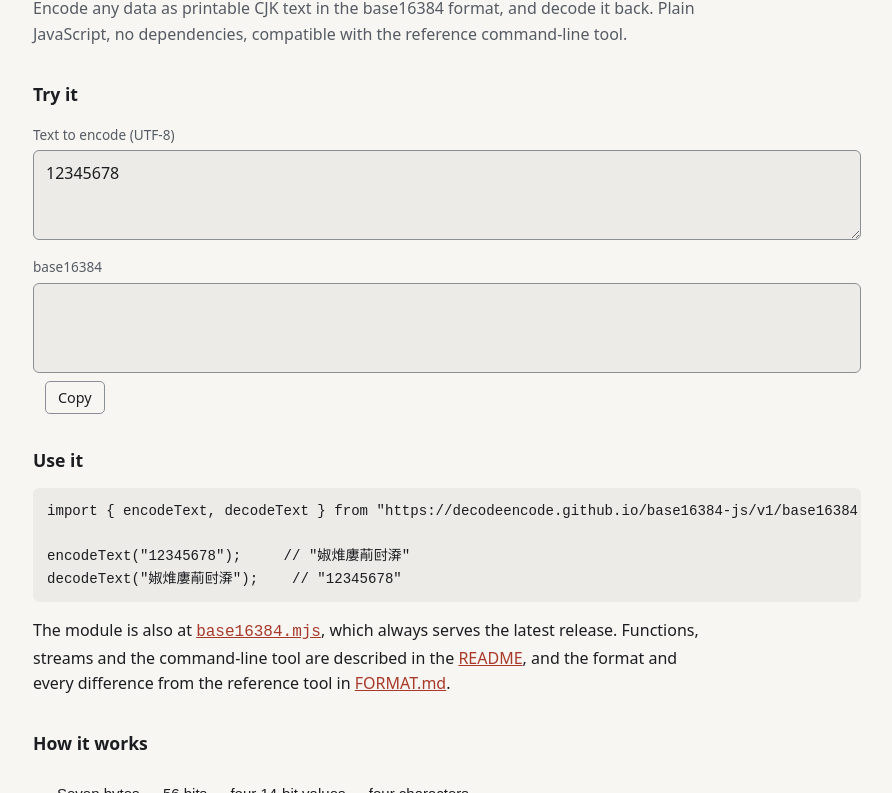
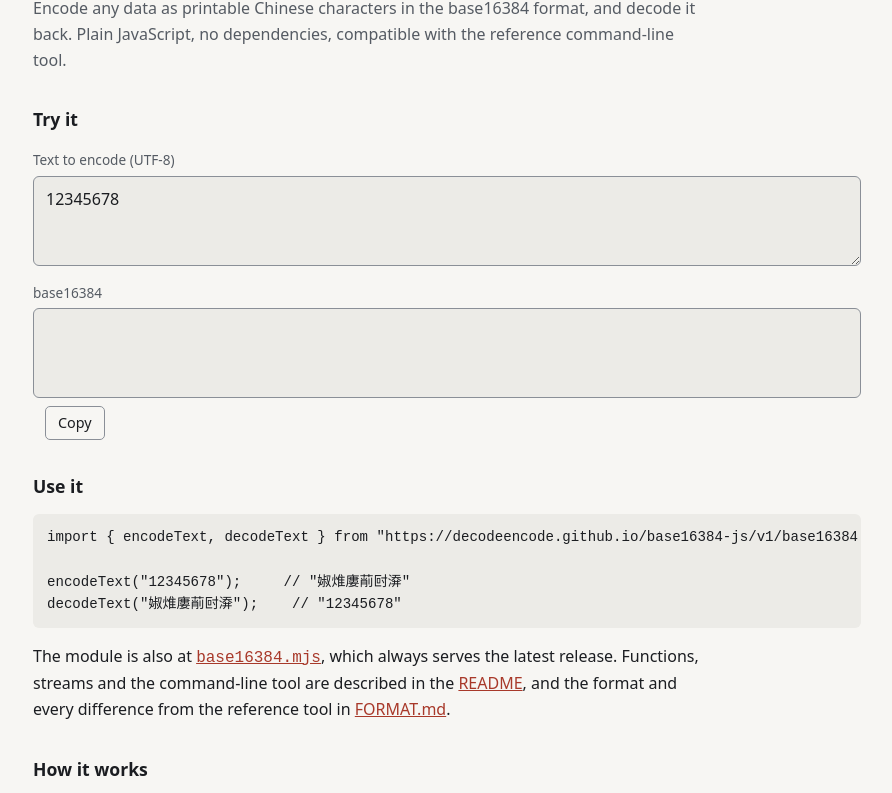
Before and after one commit to DecodeEncode/base16384-js, a plain HTML site: page site/index.html in a window 1280 px wide. Shown: the part 89-882 px from the top of the page, without its empty margins (193-1085 px from the left). Drawn offline with Linux system fonts and the light colour scheme; a script that the page names is missing; files whose address does not match are found by name.

Commit message:
Update wording

```diff
--- a/site/index.html
+++ b/site/index.html
@@ -4,12 +4,12 @@
 <meta charset="utf-8">
 <meta name="viewport" content="width=device-width, initial-scale=1">
 <title>base16384-js</title>
-<meta name="description" content="Encode any data as printable CJK text in the base16384 format, in plain JavaScript with no dependencies. Compatible with the reference command-line tool.">
+<meta name="description" content="Encode any data as printable Chinese characters in the base16384 format, in plain JavaScript with no dependencies. Compatible with the reference command-line tool.">
 <meta name="color-scheme" content="light dark">
 <link rel="canonical" href="https://decodeencode.github.io/base16384-js/">
 <meta property="og:type" content="website">
 <meta property="og:title" content="base16384-js">
-<meta property="og:description" content="Encode any data as printable CJK text in the base16384 format, in plain JavaScript with no dependencies.">
+<meta property="og:description" content="Encode any data as printable Chinese characters in the base16384 format, in plain JavaScript with no dependencies.">
 <meta property="og:url" content="https://decodeencode.github.io/base16384-js/">
 <meta property="og:image" content="https://decodeencode.github.io/base16384-js/images/format.svg">
 <script type="application/ld+json">
@@ -54,7 +54,7 @@
 <body>
 <header>
   <h1>base16384-js</h1>
-  <p class="lede">Encode any data as printable CJK text in the base16384 format, and decode it back. Plain JavaScript, no dependencies, compatible with the reference command-line tool.</p>
+  <p class="lede">Encode any data as printable Chinese characters in the base16384 format, and decode it back. Plain JavaScript, no dependencies, compatible with the reference command-line tool.</p>
 </header>
 <main>
   <h2>Try it</h2>
```
Also changed, not shown: 1 other file.
